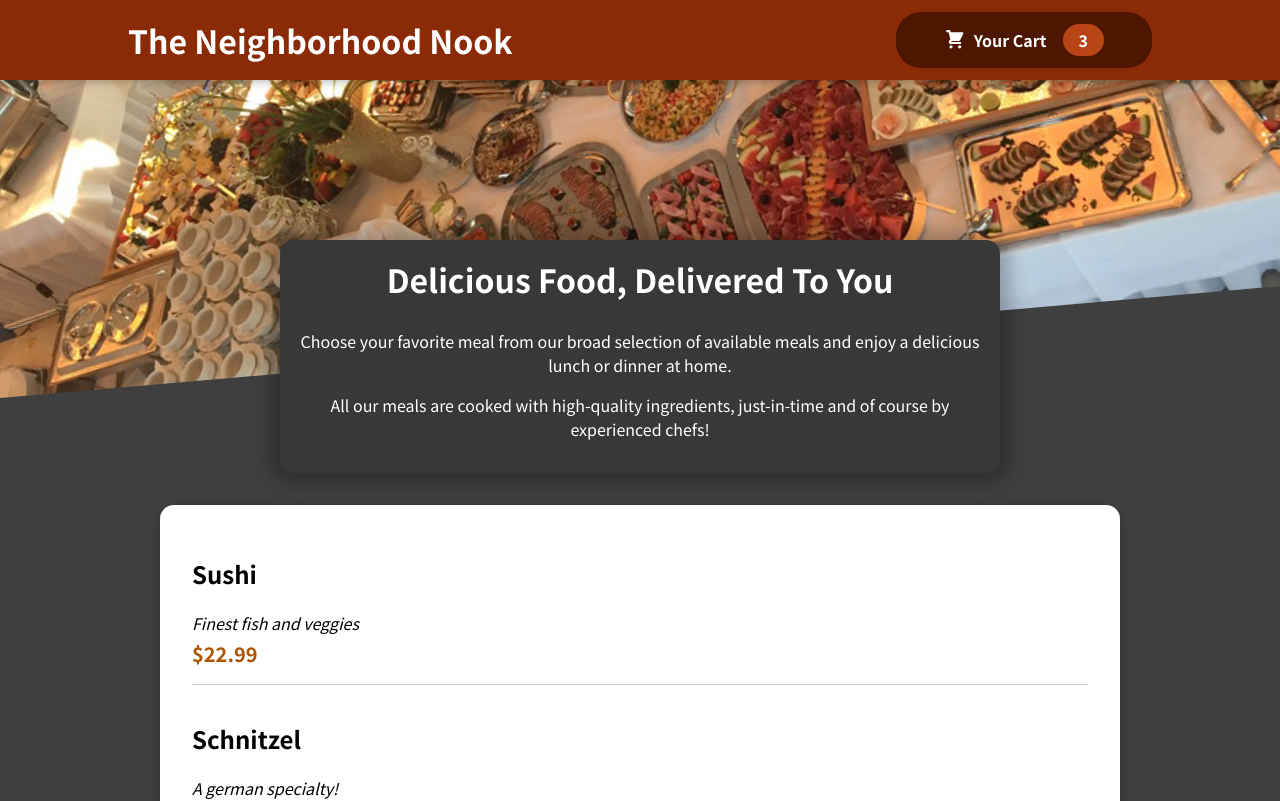
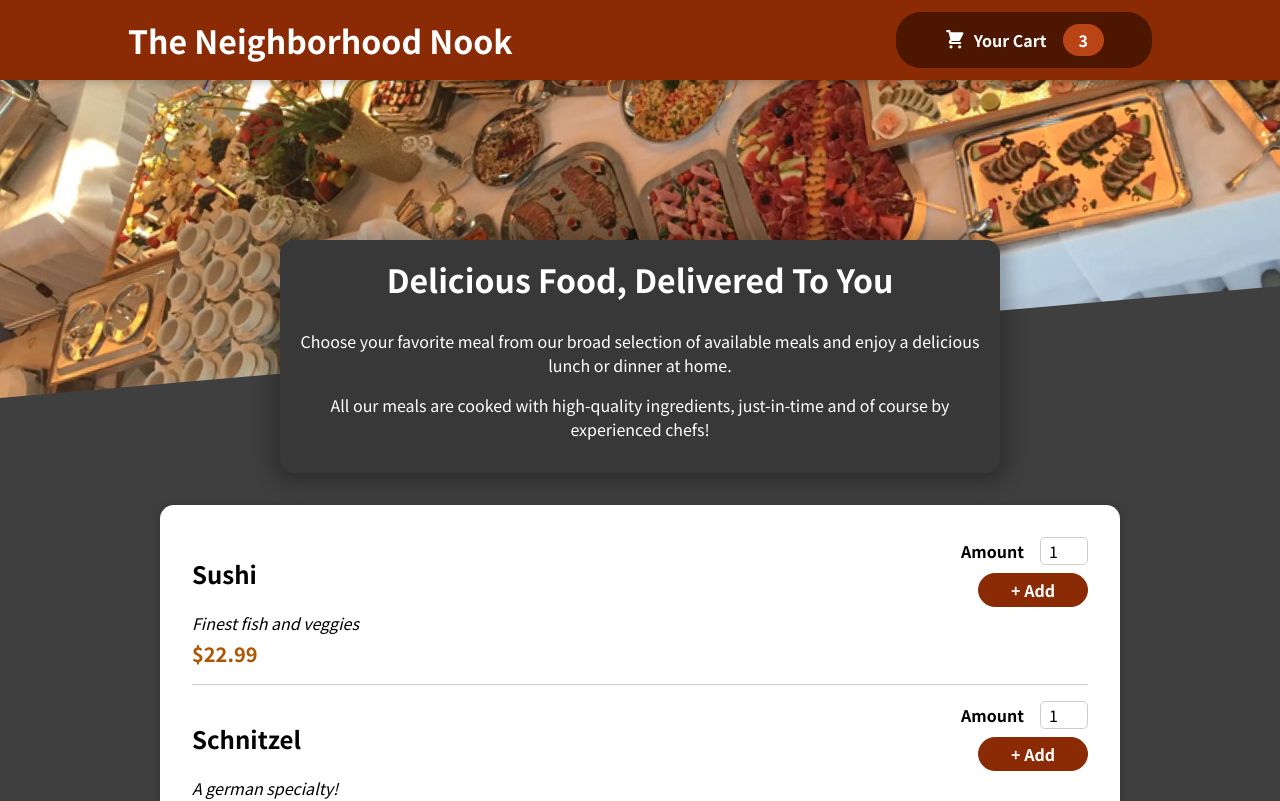
Before and after one commit to haiderali780/Online-Restaurant-Ordering-App, a React (Create React App) app: page / in a window 1280 px wide. Shown: the top 801 px of the page. Built offline with nearby package versions, Linux system fonts and the light colour scheme.

Commit message:
Adding form for input

```diff
--- a/src/components/Layout/Header.js
+++ b/src/components/Layout/Header.js
@@ -1,23 +1,19 @@
+import { Fragment } from "react";
+import foodImage from "../../assests/meals.jpg";
+import classes from "./Header.module.css";
+import HeaderCartButton from "./HeaderCartButton";
 
-import {Fragment} from 'react'
-import foodImage from '../../assests/meals.jpg'
-import classes from './Header.module.css'
-import HeaderCartButton from './HeaderCartButton'
-
-const Header=props=>
-{
-  return(
-   <Fragment>
-    <header className={classes.header}>
-        <h1>
-        The Neighborhood Nook
-        </h1>
+const Header = (props) => {
+  return (
+    <Fragment>
+      <header className={classes.header}>
+        <h1>The Neighborhood Nook</h1>
         <HeaderCartButton />
-    </header>
-    <div className={classes['main-image']}>
-   <img src={foodImage} alt="A table full of Dishes"/>
-    </div>
-   </Fragment>
+      </header>
+      <div className={classes["main-image"]}>
+        <img src={foodImage} alt="A table full of Dishes" />
+      </div>
+    </Fragment>
   );
-}
+};
 export default Header;
--- a/src/components/Meals/MealsItem/MealItem.js
+++ b/src/components/Meals/MealsItem/MealItem.js
@@ -1,4 +1,5 @@
 import classes from "./MealItem.module.css";
+import MealItemForm from "./MealItemForm";
 
 const MealItem = (props) => {
 
@@ -10,7 +11,9 @@
         <div className={classes.description}>{props.description}</div>
         <div className={classes.price}>{price}</div>
       </div>
-      <div></div>
+      <div>
+        <MealItemForm/>
+      </div>
     </li>
   );
 };
--- a/src/components/Meals/MealsItem/MealItemForm.js
+++ b/src/components/Meals/MealsItem/MealItemForm.js
@@ -0,0 +1,23 @@
+import classes from "./MealItemForm.module.css";
+import Input from "../../UI/Input";
+
+const MealItemForm = (props) => {
+  return (
+    <form className={classes.form}>
+      <Input
+        label="Amount"
+        input={{
+          id: "amount",
+          type: "number",
+          min: "1",
+          max: "1",
+          step: "1",
+          defaultValue: "1",
+        }}
+      />
+      <button>+ Add</button>
+    </form>
+  );
+};
+
+export default MealItemForm;
--- /dev/null
+++ b/src/components/Meals/MealsItem/MealItemForm.module.css
@@ -0,0 +1,20 @@
+.form {
+    text-align: right;
+  }
+
+  .form button {
+    font: inherit;
+    cursor: pointer;
+    background-color: #8a2b06;
+    border: 1px solid #8a2b06;
+    color: white;
+    padding: 0.25rem 2rem;
+    border-radius: 20px;
+    font-weight: bold;
+  }
+
+  .form button:hover,
+  .form button:active {
+    background-color: #641e03;
+    border-color: #641e03;
+  }
--- /dev/null
+++ b/src/components/UI/Input.js
@@ -0,0 +1,12 @@
+import classes from "./Input.module.css";
+
+const Input = (props) => {
+  return (
+    <div className={classes.input}>
+      <label htmlFor={props.input.id}>{props.label}</label>
+      <input {...props.input} />
+    </div>
+  );
+};
+
+export default Input;
--- /dev/null
+++ b/src/components/UI/Input.module.css
@@ -0,0 +1,18 @@
+.input {
+    display: flex;
+    align-items: center;
+    margin-bottom: 0.5rem;
+  }
+
+  .input label {
+    font-weight: bold;
+    margin-right: 1rem;
+  }
+
+  .input input {
+    width: 3rem;
+    border-radius: 5px;
+    border: 1px solid #ccc;
+    font: inherit;
+    padding-left: 0.5rem;
+  }
```
Also changed, not shown: src/components/Cart/CartIcon.js (+4 -4 lines), src/components/Layout/HeaderCartButton.js (+9 -11 lines), src/components/Meals/Meals.js (+7 -8 lines).
